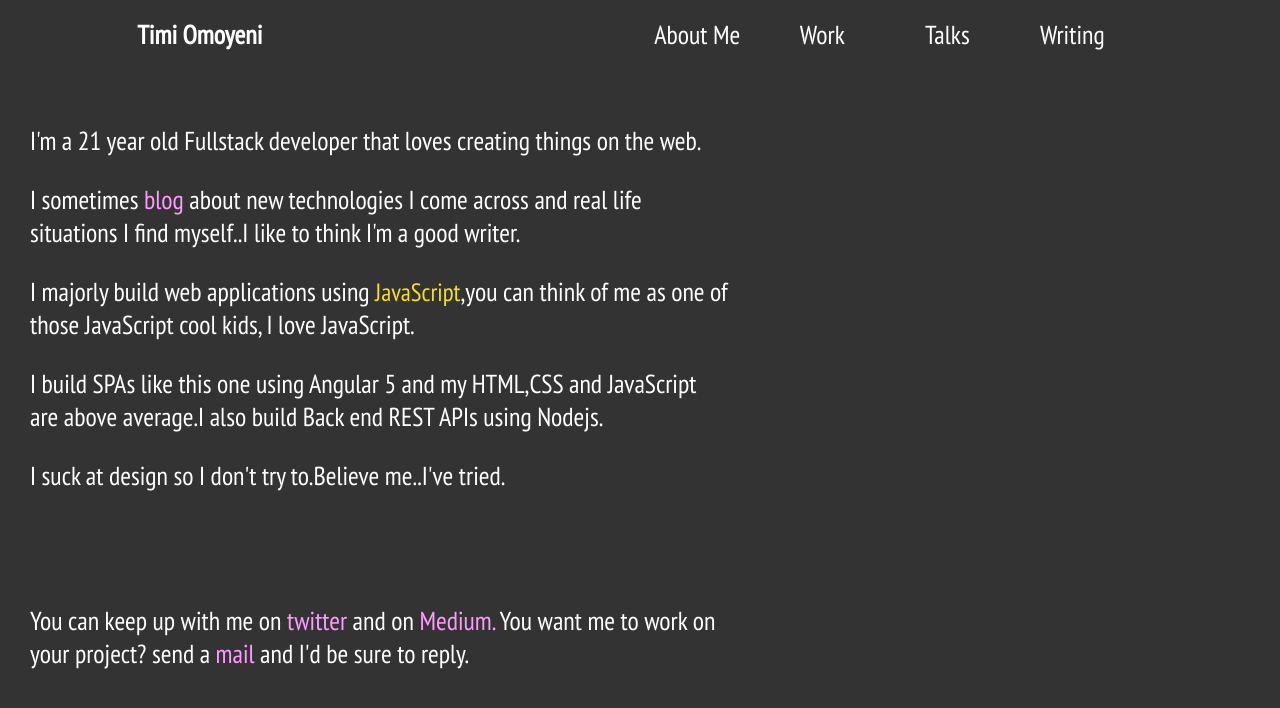
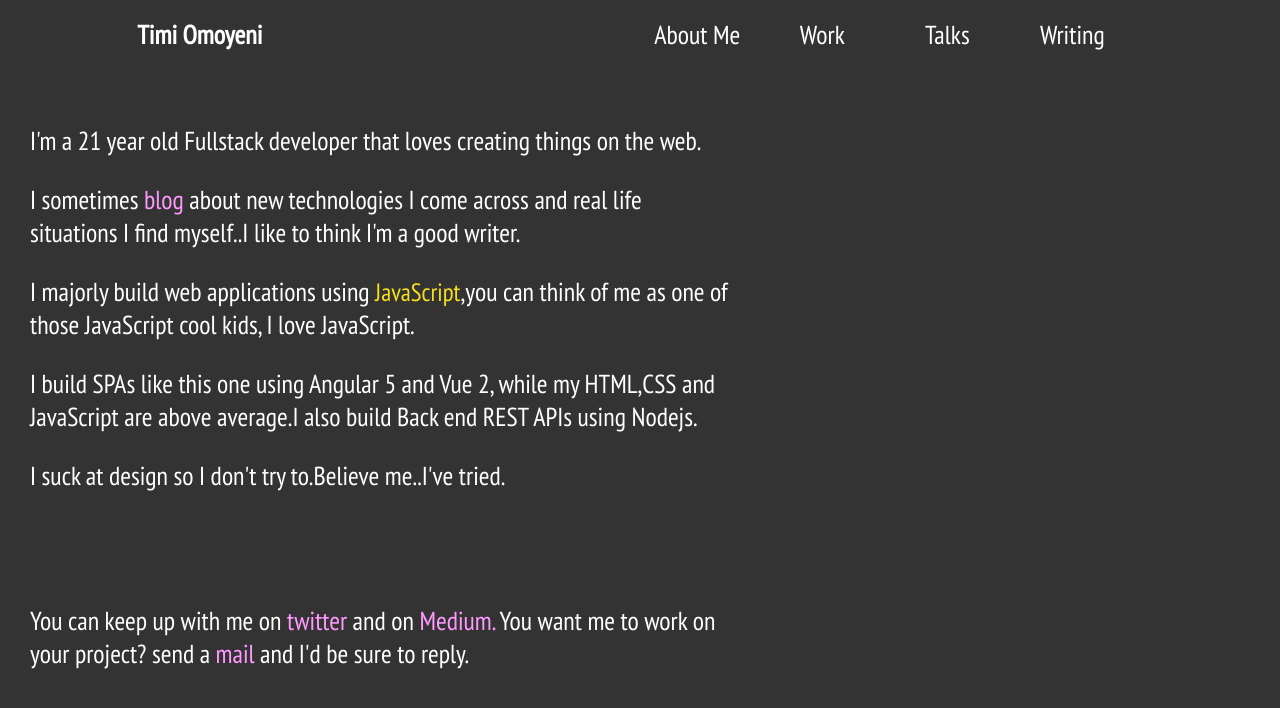
Before and after one commit to Timibadass/portfolio, an Angular app: page / in a window 1280 px wide. Shown: the top 708 px of the page. Built offline with nearby package versions, Linux system fonts and the light colour scheme.

Commit message:
added vue to my skillset

```diff
--- a/src/app/homepage/homepage.component.html
+++ b/src/app/homepage/homepage.component.html
@@ -2,7 +2,7 @@
   <p class="intro">I'm a 21 year old Fullstack developer that loves creating things on the web.</p>
   <p>I sometimes <a href="http://medium.com/@timibadass">blog</a> about new technologies I come across and real life situations I find myself..I like to think I'm a good writer.</p>
   <p>I majorly build web applications using  <span class="js_text">JavaScript</span>,you can think of me as one of those JavaScript cool kids, I love JavaScript.</p>
-  <p>I build SPAs like this one using Angular 5 and my HTML,CSS and JavaScript are above average.I also build Back end REST APIs using Nodejs.</p>
+  <p>I build SPAs like this one using Angular 5 and Vue 2, while my HTML,CSS and JavaScript are above average.I also build Back end REST APIs using Nodejs.</p>
   <p>I suck at design so I don't try to.Believe me..I've tried.</p>
 </div>
 <div class="contact">
```
